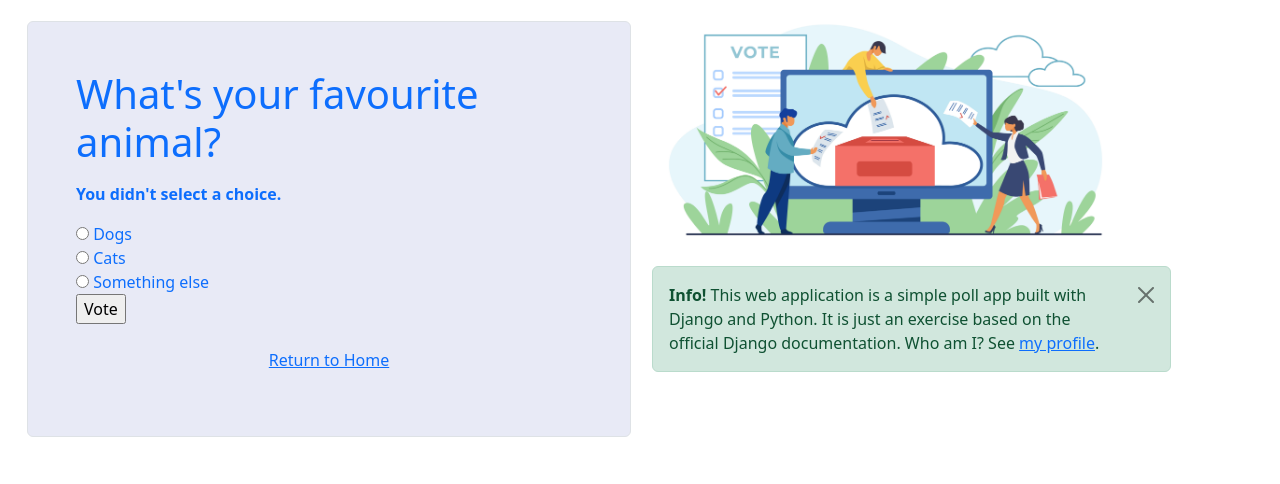
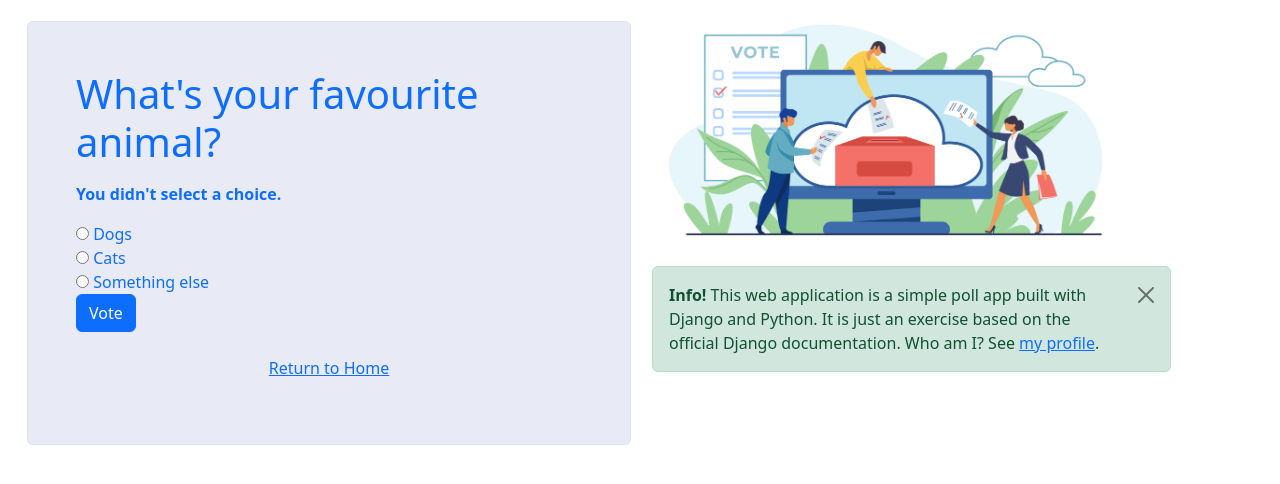
Before and after one commit to Paulo-AndradeDev/Paulo-AndradeDev-basic-poll-django-app-done, a Django app: page /polls/6/vote/ in a window 1280 px wide. Shown: the part 197-681 px from the top of the page. Run offline with Django 4.2, Linux system fonts and the light colour scheme; data comes from the database, SQL or seed files in the repository.

Commit message:
Update detail.html

```diff
--- a/polls/templates/polls/detail.html
+++ b/polls/templates/polls/detail.html
@@ -33,7 +33,7 @@
                 <label for="choice{{ forloop.counter }}">{{ choice.choice_text }}</label><br>
             {% endfor %}
         </fieldset>
-        <input type="submit" value="Vote">
+        <input type="submit" class="btn btn-primary" value="Vote">
         </form>
        <br>
        <center>
```
